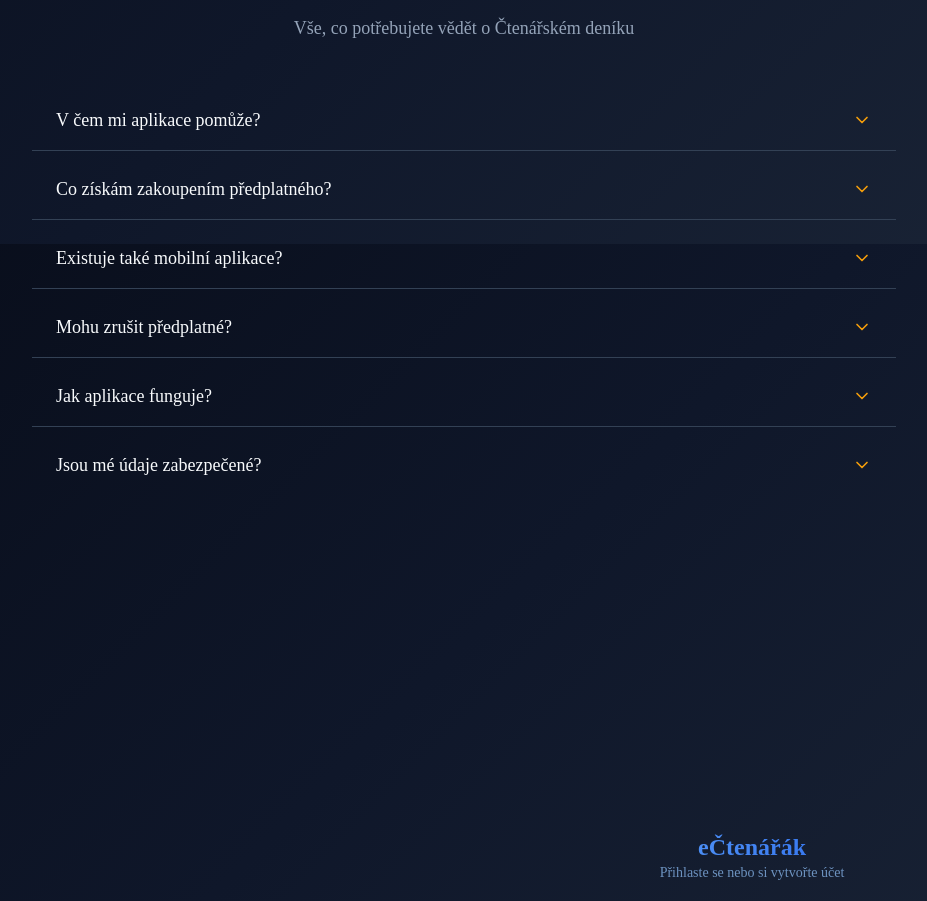
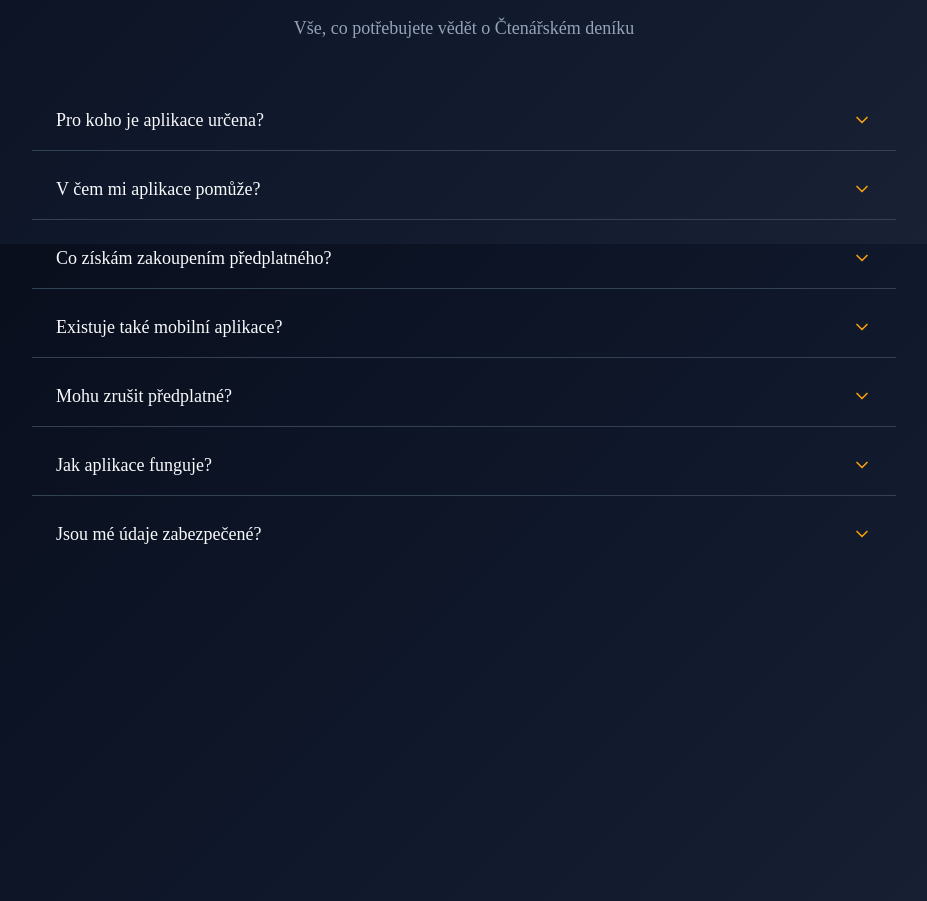
Before and after one commit to VilemB/ectenarak, a Next.js app: page / in a window 1280 px wide. Shown: the part 2956-3857 px from the top of the page, without its empty margins (176-1103 px from the left). Built offline with nearby package versions, Linux system fonts and the light colour scheme; no server answers.

Commit message:
Improving FAQ

```diff
--- a/src/components/FAQ.tsx
+++ b/src/components/FAQ.tsx
@@ -5,6 +5,11 @@ import { motion, AnimatePresence } from "framer-motion";
 import { ChevronDown } from "lucide-react";
 
 const faqs = [
+  {
+    question: "Pro koho je aplikace určena?",
+    answer:
+      "Aplikace je primárně určena pro:\n\n• Studenty středních škol připravující se na maturitu\n• Žáky, kteří si chtějí systematicky vést zápisky z četby\n• Každého, kdo si chce organizovat své poznámky z knih a mít je přehledně na jednom místě",
+  },
   {
     question: "V čem mi aplikace pomůže?",
     answer:
```
